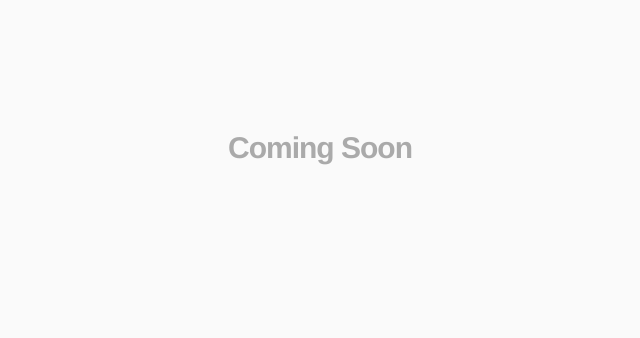
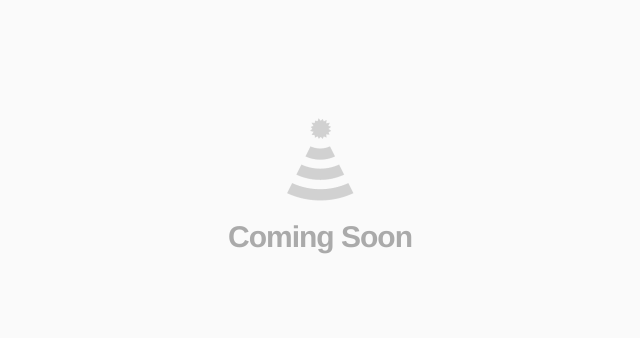
Before and after one commit to briannelson/remote-social, a plain HTML site: page index.html in a window 1280 px wide. Shown: the whole page, without its empty margins (320-960 px from the left). Drawn offline with Linux system fonts and the light colour scheme; a web font is replaced by a local one.

Commit message:
Add logo

```diff
--- a/index.html
+++ b/index.html
@@ -26,18 +26,24 @@
             border-radius: 6px;
             padding:       60px;
             max-width:     600px;
+            text-align: center;
         }
         .hero-unit h1 {
             font-size:      30px;
             line-height:    1.2;
             letter-spacing: -1px;
+            margin-top: 0;
+        }
+        img {
+          opacity: .5;
         }
     </style>
 </head>
 <body>
 
 <div class="hero-unit">
-    <h1>Coming Soon</h1>
+  <img src="remote-social.png" alt="" width="100" height="100" />
+  <h1>Coming Soon</h1>
 </div>
 
 </body>
```
Also changed, not shown: remote-social.png (added).
